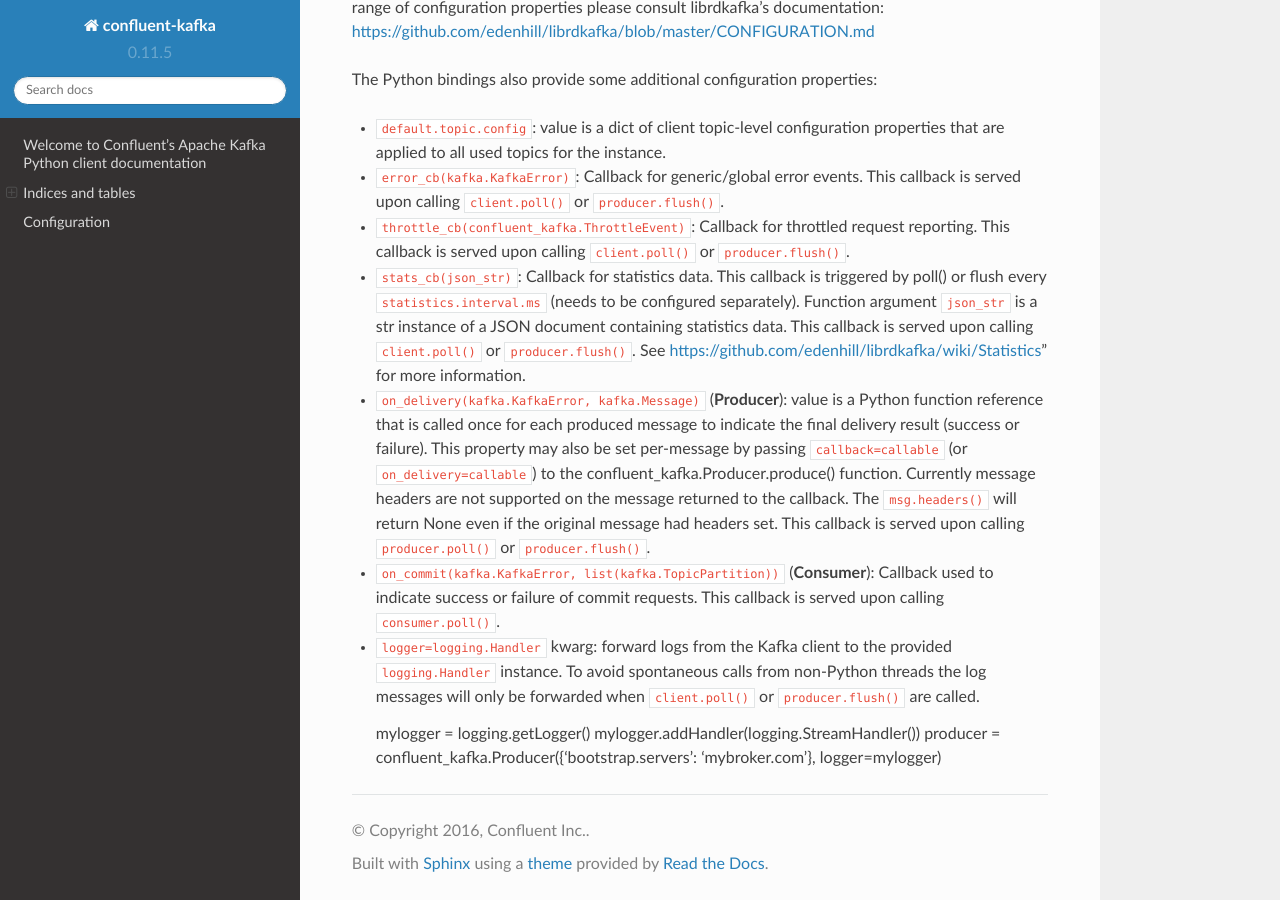
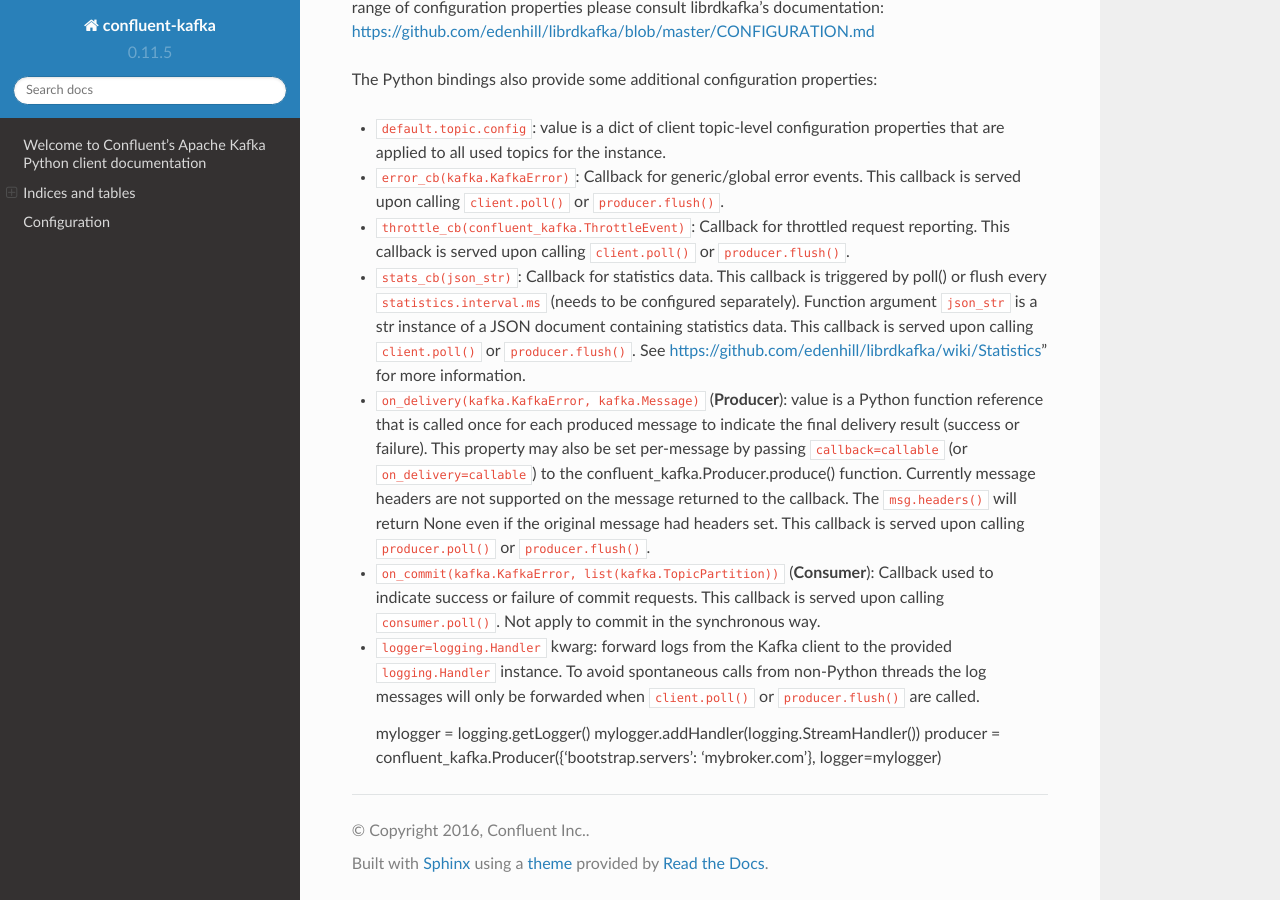
Before and after one commit to confluentinc/confluent-kafka-python, a Sphinx documentation site: the page built from docs/index.rst, in a window 1280 px wide and 900 px high, scrolled down 2817 px. Built offline with Sphinx 7.4.7 and the Read the Docs theme 2.0.0, drawn with Linux system fonts in a browser that asks for light colours.

Commit message:
Update index.rst

```diff
--- a/docs/index.rst
+++ b/docs/index.rst
@@ -135,7 +135,7 @@
   had headers set. This callback is served upon calling ``producer.poll()`` or ``producer.flush()``.
 
 * ``on_commit(kafka.KafkaError, list(kafka.TopicPartition))`` (**Consumer**): Callback used to indicate success or failure
-  of commit requests. This callback is served upon calling ``consumer.poll()``.
+  of commit requests. This callback is served upon calling ``consumer.poll()``. Not apply to commit in the synchronous way.
 
 * ``logger=logging.Handler`` kwarg: forward logs from the Kafka client to the
   provided ``logging.Handler`` instance.
```
